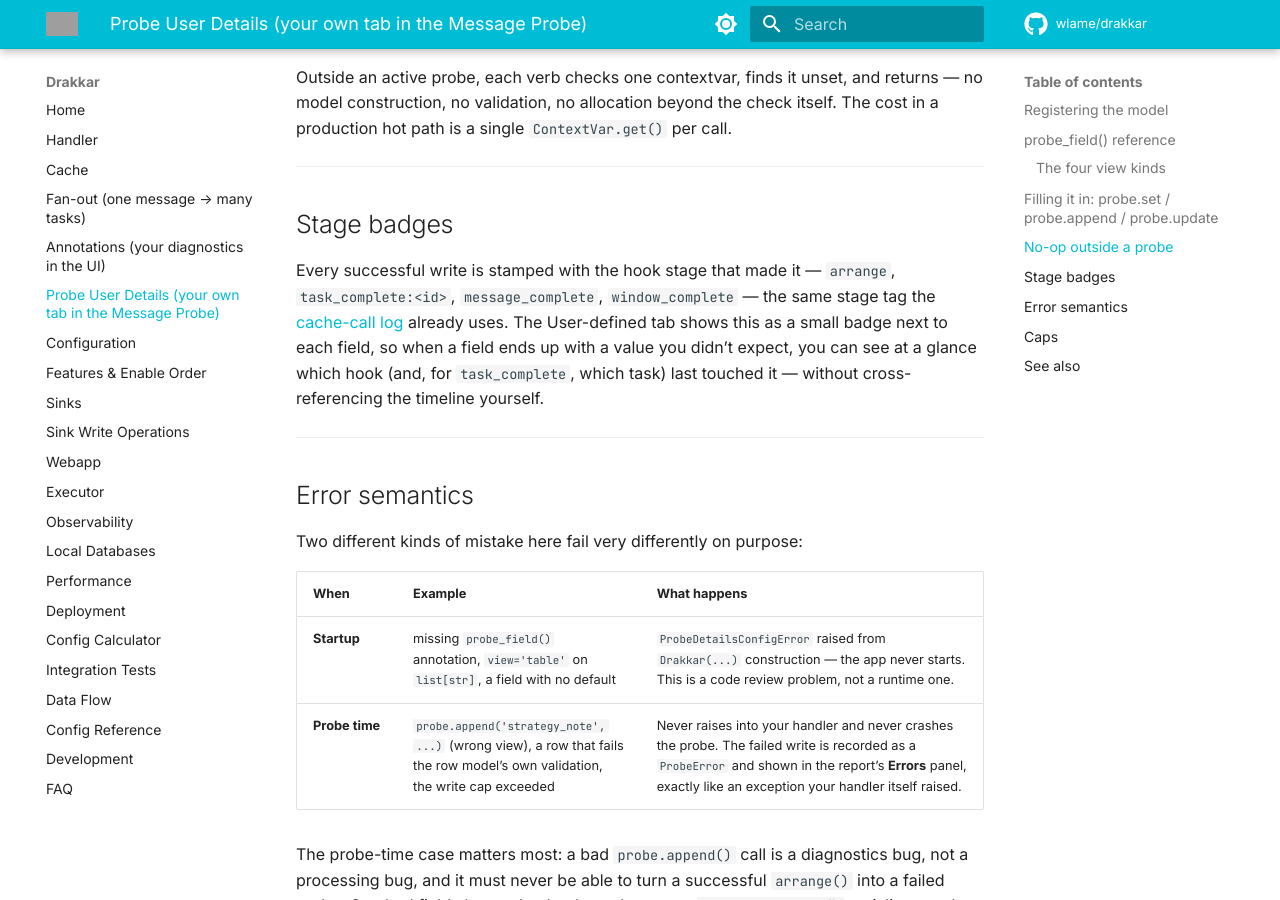
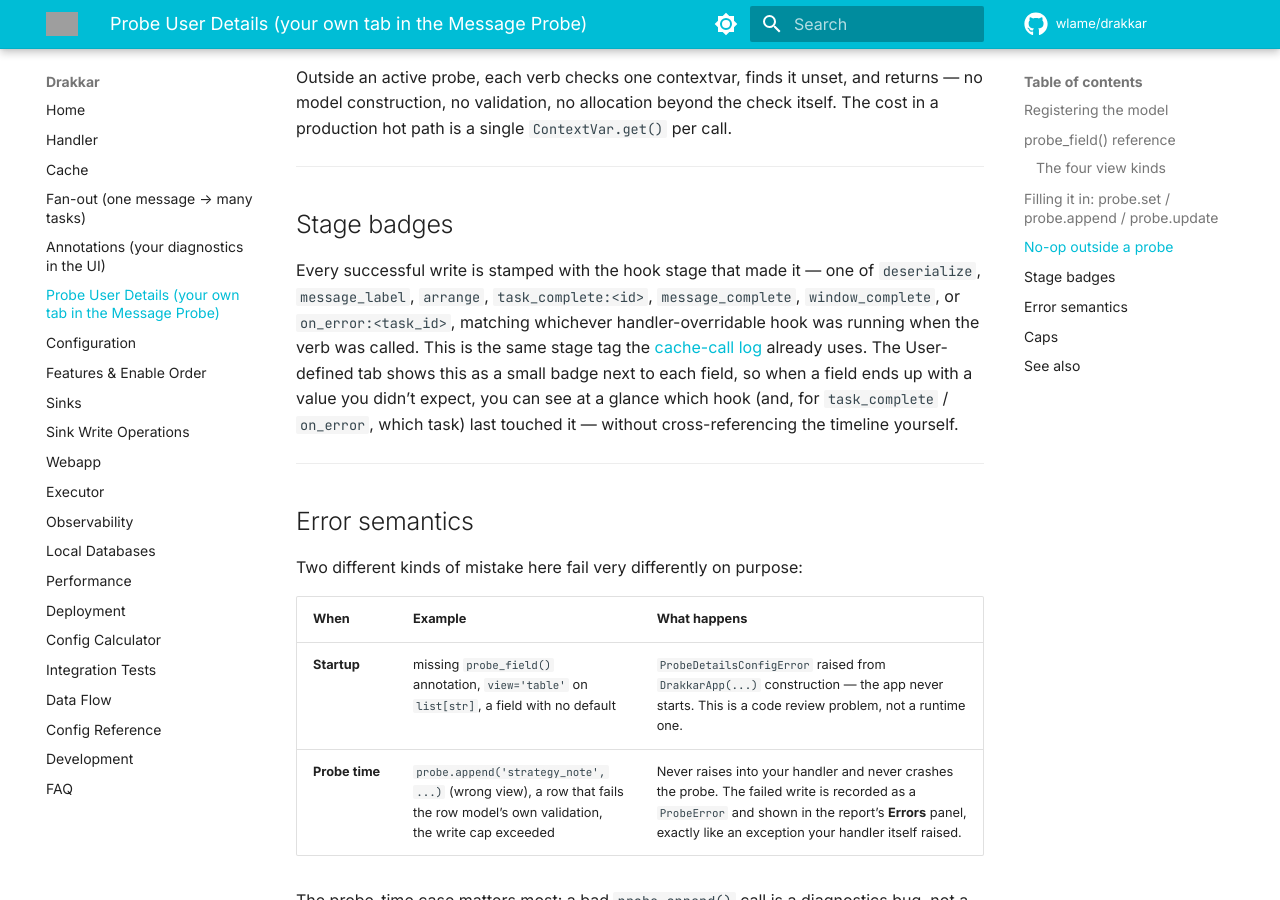
Before and after one commit to wlame/drakkar, an MkDocs documentation site: the page built from docs/probe-user-details.md, in a window 1280 px wide and 900 px high, scrolled down 3624 px. Built offline with MkDocs 1.6.1 and Material for MkDocs 9.7.7, drawn with Linux system fonts in a browser that asks for light colours; comment, search, counter and statistics services are not loaded; some of the changed text lies outside the part shown; grey boxes are pictures that could not be loaded.

Commit message:
Fix the DrakkarApp class name and broaden the stage-badge list in the probe details docs.

```diff
--- a/docs/probe-user-details.md
+++ b/docs/probe-user-details.md
@@ -52,7 +52,7 @@ That is the whole opt-in. Leave `probe_details_model` at its default of
 `None` and the User-defined tab does not appear.
 
 !!! warning "Validated at startup, not at first probe"
-    `Drakkar(...)` calls `build_layout(handler.probe_details_model)` while
+    `DrakkarApp(...)` calls `build_layout(handler.probe_details_model)` while
     constructing the app, so a model that breaks the rules below raises
     `ProbeDetailsConfigError` immediately — a code-owned mistake surfaces at
     boot, not three weeks later when someone finally opens the probe tab.
@@ -168,13 +168,16 @@ the check itself. The cost in a production hot path is a single
 
 ## Stage badges
 
-Every successful write is stamped with the hook stage that made it —
-`arrange`, `task_complete:<id>`, `message_complete`, `window_complete` — the
-same stage tag the [cache-call log](observability.md#flight-recorder)
-already uses. The User-defined tab shows this as a small badge next to each
-field, so when a field ends up with a value you didn't expect, you can see
-at a glance which hook (and, for `task_complete`, which task) last touched
-it — without cross-referencing the timeline yourself.
+Every successful write is stamped with the hook stage that made it — one of
+`deserialize`, `message_label`, `arrange`, `task_complete:<id>`,
+`message_complete`, `window_complete`, or `on_error:<task_id>`, matching
+whichever handler-overridable hook was running when the verb was called.
+This is the same stage tag the
+[cache-call log](observability.md#flight-recorder) already uses. The
+User-defined tab shows this as a small badge next to each field, so when a
+field ends up with a value you didn't expect, you can see at a glance which
+hook (and, for `task_complete` / `on_error`, which task) last touched it —
+without cross-referencing the timeline yourself.
 
 ---
 
@@ -184,7 +187,7 @@ Two different kinds of mistake here fail very differently on purpose:
 
 | When | Example | What happens |
 |---|---|---|
-| **Startup** | missing `probe_field()` annotation, `view='table'` on `list[str]`, a field with no default | `ProbeDetailsConfigError` raised from `Drakkar(...)` construction — the app never starts. This is a code review problem, not a runtime one. |
+| **Startup** | missing `probe_field()` annotation, `view='table'` on `list[str]`, a field with no default | `ProbeDetailsConfigError` raised from `DrakkarApp(...)` construction — the app never starts. This is a code review problem, not a runtime one. |
 | **Probe time** | `probe.append('strategy_note', ...)` (wrong view), a row that fails the row model's own validation, the write cap exceeded | Never raises into your handler and never crashes the probe. The failed write is recorded as a `ProbeError` and shown in the report's **Errors** panel, exactly like an exception your handler itself raised. |
 
 The probe-time case matters most: a bad `probe.append()` call is a
```
